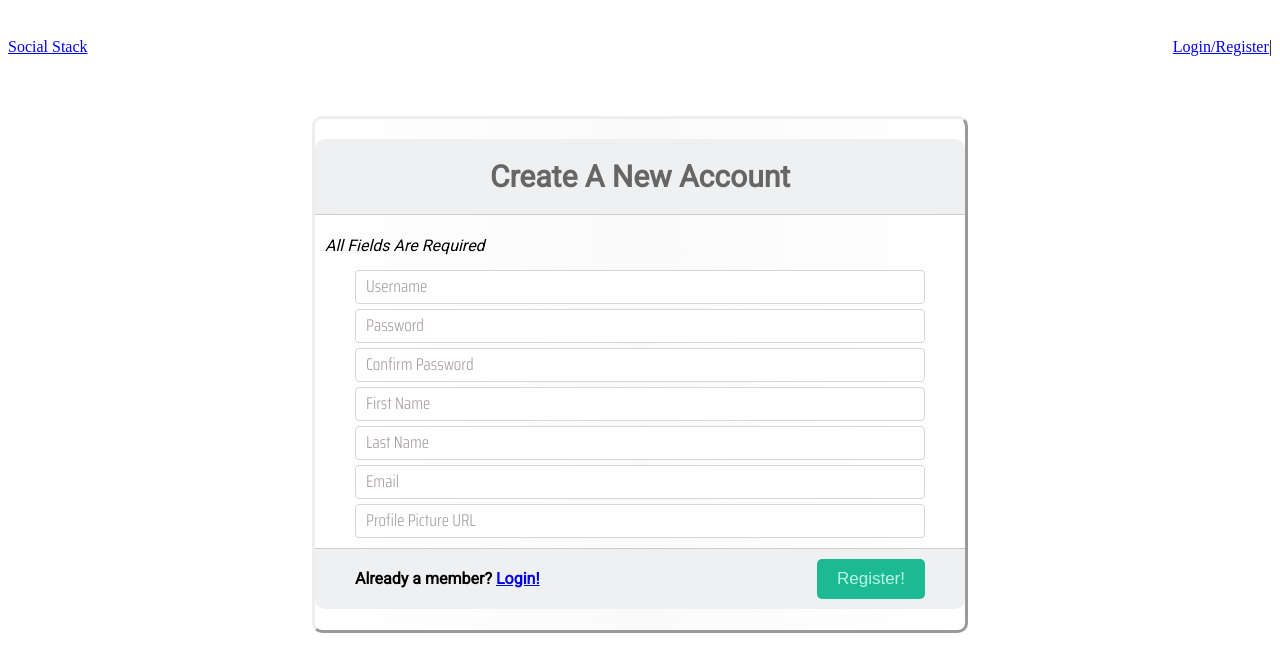
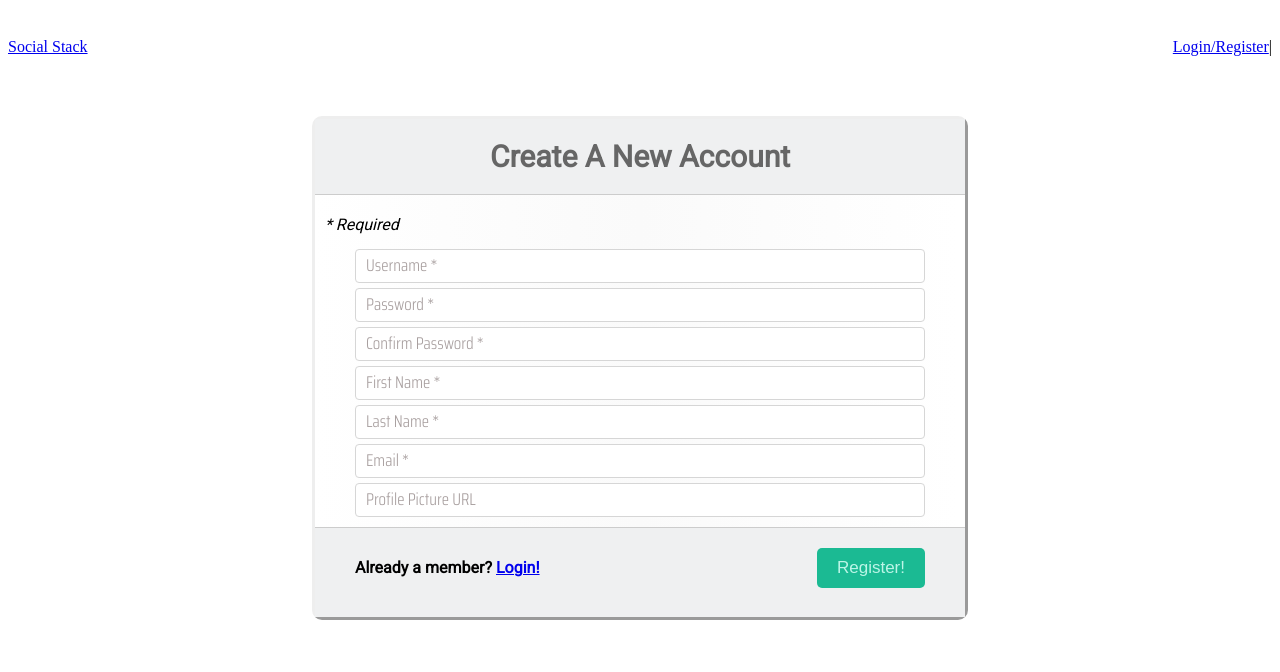
Before and after one commit to Social-Stack/Social-Media-Stack, a React app: page /register in a window 1280 px wide. Built offline with nearby package versions, Linux system fonts and the light colour scheme.

Commit message:
fixed styling

```diff
--- a/src/components/Register.js
+++ b/src/components/Register.js
@@ -46,7 +46,7 @@ const Register = ({ setUsername, setLoggedIn, loggedIn }) => {
           <div className="form-header">
             <h1>Create A New Account</h1>
           </div>
-          <div id="req-text">All Fields Are Required</div>
+          <div id="req-text">* Required</div>
           <div className="form-body">
             {/* <div className="form-group"> */}
             {/* <label htmlFor="firstname" className="label-title">
@@ -59,7 +59,7 @@ const Register = ({ setUsername, setLoggedIn, loggedIn }) => {
               required
               minLength={5}
               onChange={handleChange}
-              placeholder="Username"
+              placeholder="Username *"
             />
             {/* </div> */}
             <div>
@@ -70,7 +70,7 @@ const Register = ({ setUsername, setLoggedIn, loggedIn }) => {
                 required
                 minLength={8}
                 onChange={handleChange}
-                placeholder="Password"
+                placeholder="Password *"
               />
             </div>
             <div>
@@ -81,7 +81,7 @@ const Register = ({ setUsername, setLoggedIn, loggedIn }) => {
                 required
                 minLength={8}
                 onChange={handleChange}
-                placeholder="Confirm Password"
+                placeholder="Confirm Password *"
               />
             </div>
             <div>
@@ -91,7 +91,7 @@ const Register = ({ setUsername, setLoggedIn, loggedIn }) => {
                 className="form-input"
                 required
                 onChange={handleChange}
-                placeholder="First Name"
+                placeholder="First Name *"
               />
             </div>
             <div>
@@ -101,7 +101,7 @@ const Register = ({ setUsername, setLoggedIn, loggedIn }) => {
                 className="form-input"
                 required
                 onChange={handleChange}
-                placeholder="Last Name"
+                placeholder="Last Name *"
               />
             </div>
             <div>
@@ -111,7 +111,7 @@ const Register = ({ setUsername, setLoggedIn, loggedIn }) => {
                 className="form-input"
                 required
                 onChange={handleChange}
-                placeholder="Email"
+                placeholder="Email *"
               />
             </div>
             <div>
@@ -119,7 +119,6 @@ const Register = ({ setUsername, setLoggedIn, loggedIn }) => {
                 type="text"
                 name="picUrl"
                 className="form-input"
-                required
                 onChange={handleChange}
                 placeholder="Profile Picture URL"
               />
@@ -135,9 +134,9 @@ const Register = ({ setUsername, setLoggedIn, loggedIn }) => {
             <button className="form-btn" type="submit">
               Register!
             </button>
-          </div>
-          <div className="error">
-            <h4>{error && `${errorMessage}`}</h4>
+            <div className="error">
+              <h3>{error && `${errorMessage}`}</h3>
+            </div>
           </div>
         </form>
       )}
--- a/src/stylesheets/Register.css
+++ b/src/stylesheets/Register.css
@@ -17,8 +17,6 @@
 
 .form-header  {
   background-color: #EFF0F1;
-  border-top-left-radius: 10px;
-  border-top-right-radius: 10px;
 }
 
 .form-header h1 {
@@ -27,6 +25,7 @@
   color:#666;
   padding:20px 0;
   border-bottom:1px solid #cccccc;
+  margin-top: 0;
 }
 
 #req-text{
@@ -68,15 +67,13 @@
 
 ::-webkit-input-placeholder {
     color:#a79e9e;
-    /* font-family: 'Josefin Slab', serif; */
     font-family: 'Saira Condensed', sans-serif;
 }
 
 .signup-form .form-footer  {
     background-color: #EFF0F1;
-    border-bottom-left-radius: 10px;
-    border-bottom-right-radius: 10px;
     padding:10px 40px;
+    padding-top: 20px;
     text-align: right;
     border-top: 1px solid #cccccc;
   }
@@ -104,3 +101,8 @@
     background-color: #169c7b;
     color:white;
   }
+
+.error{
+    margin-bottom: 0;
+    text-align: center;
+}
```
